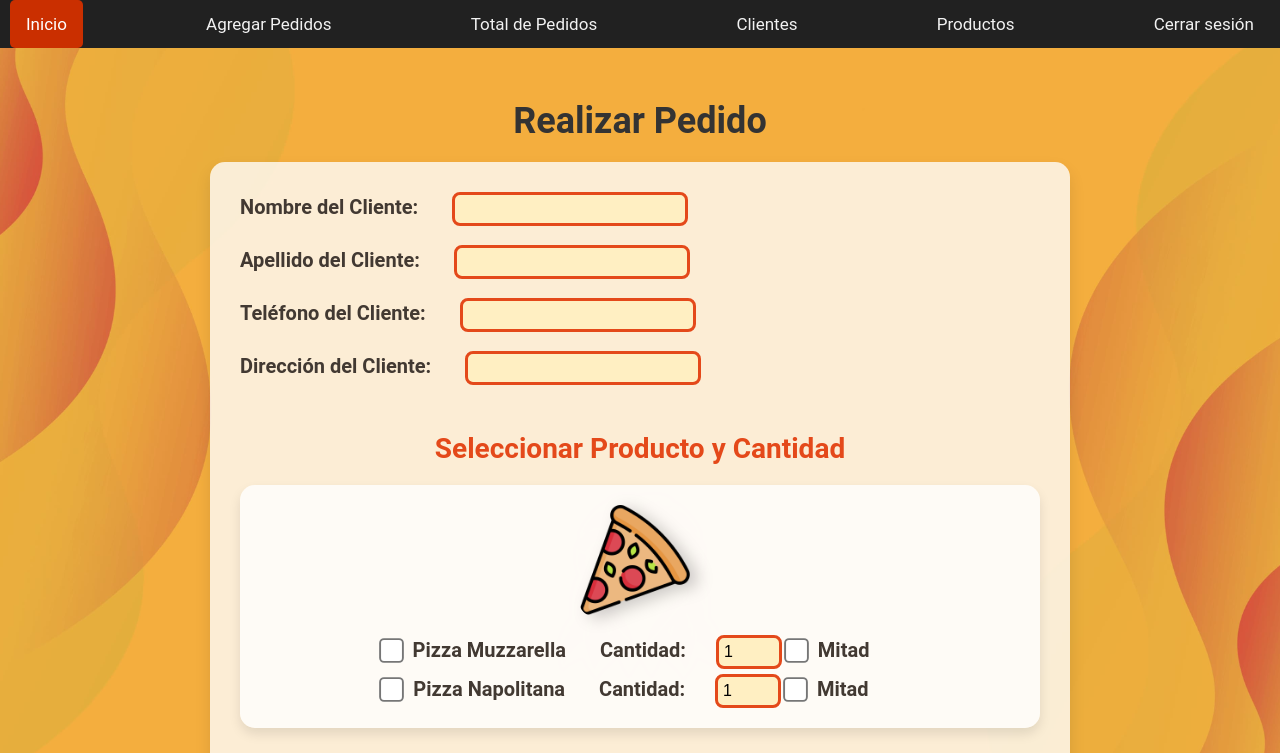
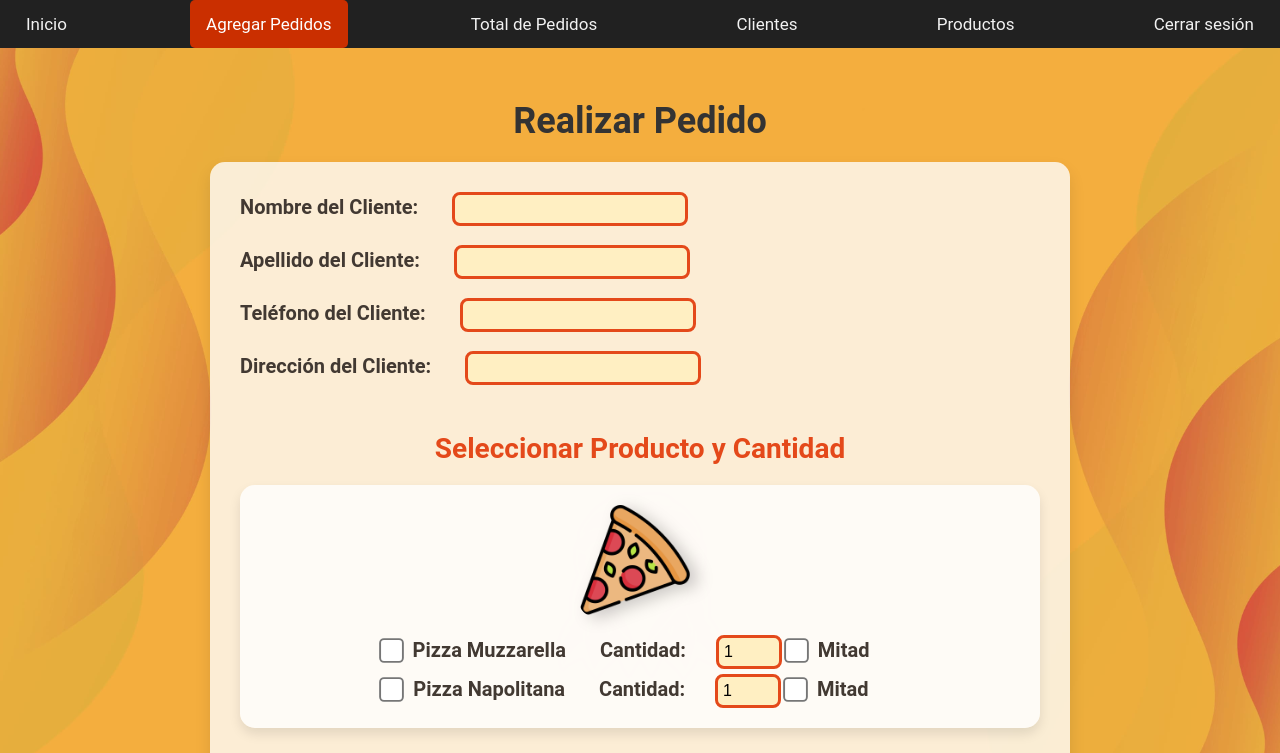
Before and after one commit to NicolasZGH/BuitreDelivery-Preview, a plain HTML site: page pedidos.html in a window 1280 px wide. Shown: the top 753 px of the page. Drawn offline with Linux system fonts and the light colour scheme.

Commit message:
Update pedidos.html 480

```diff
--- a/pedidos.html
+++ b/pedidos.html
@@ -181,8 +181,8 @@
 <div class="navbar">
     <button id="menu-toggle" aria-label="Abrir menú">☰</button>
     <ul class="nav-list">
-        <li><a href="inicio.html" class="active">Inicio</a></li>
-        <li><a href="pedidos.html">Agregar Pedidos</a></li>
+        <li><a href="inicio.html">Inicio</a></li>
+        <li><a href="pedidos.html" class="active">Agregar Pedidos</a></li>
         <li><a href="total.html">Total de Pedidos</a></li>
         <li><a href="clientes.html">Clientes</a></li>
         <li><a href="productos.html">Productos</a></li>
```
